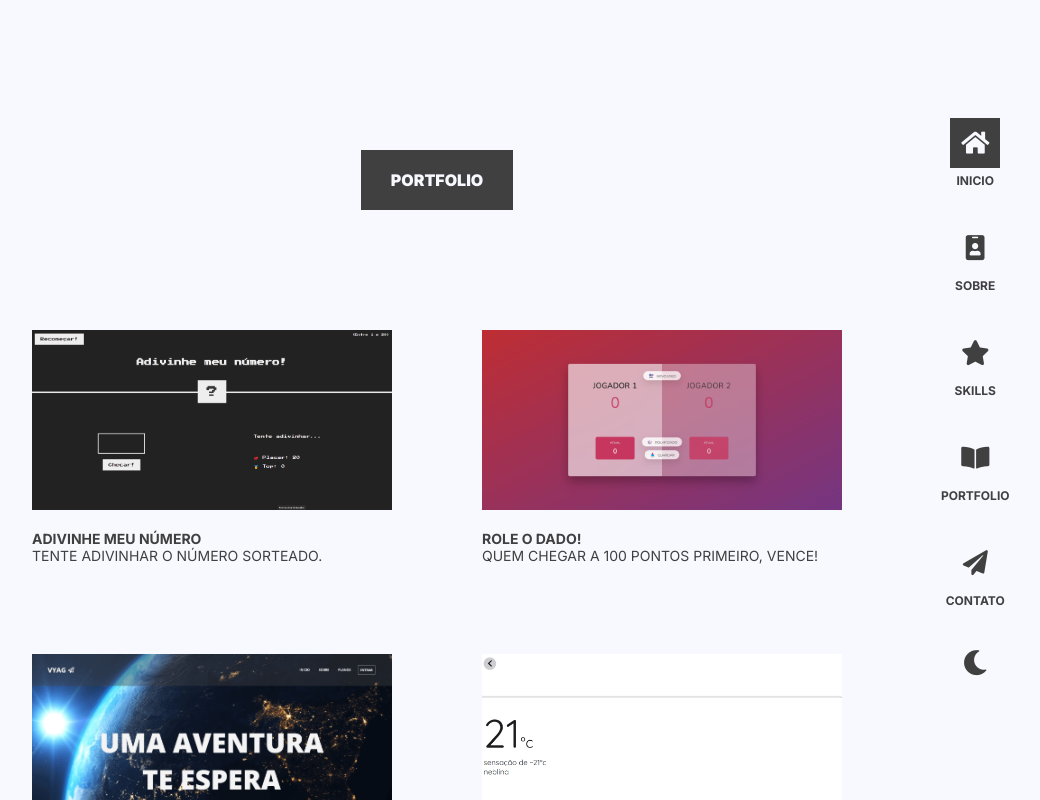
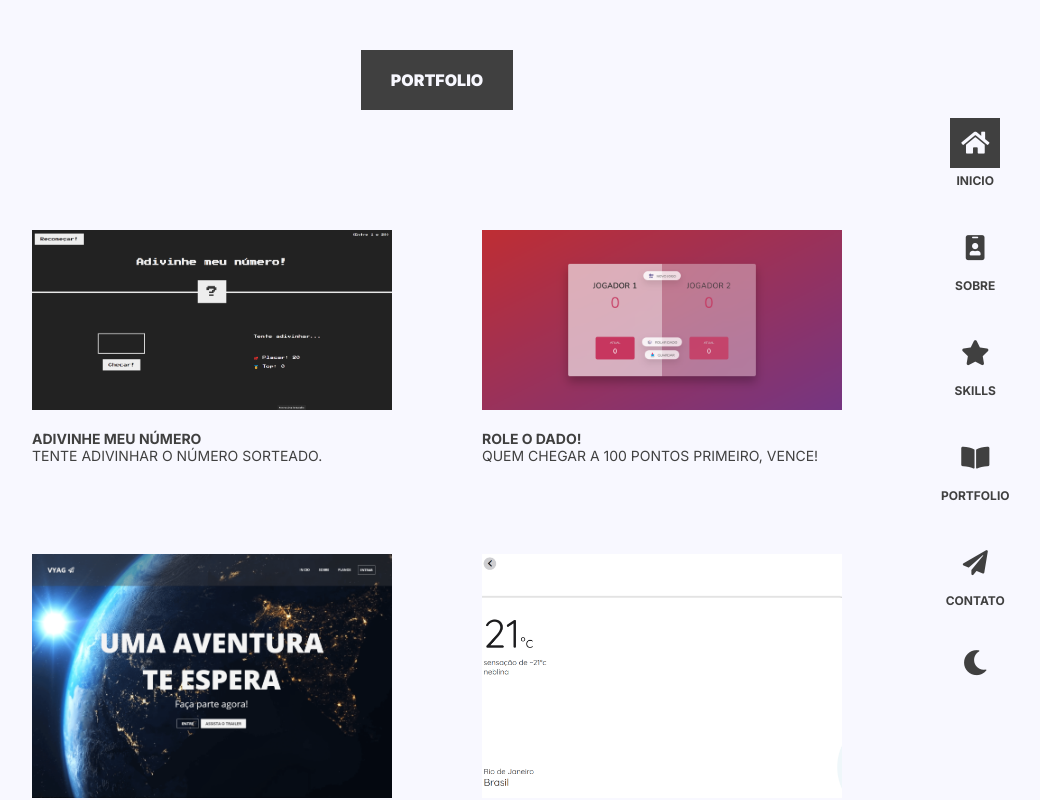
Before and after one commit to heenrik3/portfoliov3, a React (Create React App) app: page /works in a window 1280 px wide. Shown: the top 800 px of the page, without its empty margins (203-1243 px from the left). Built offline with nearby package versions, Linux system fonts and the light colour scheme.

Commit message:
bug fixes #2

```diff
--- a/src/components/sass/layout/_page.sass
+++ b/src/components/sass/layout/_page.sass
@@ -5,10 +5,7 @@
     opacity: 1
 
 .page
-  // margin: 15rem
-  // height: 100vh
-  padding: 15rem
-  // background-color: inherit
+  padding: 5rem
 
   display: flex
   flex-direction: column
--- a/src/components/sass/pages/_works.sass
+++ b/src/components/sass/pages/_works.sass
@@ -1,5 +1,5 @@
 .works
-  // height: 100vh
+  height: 100vh
   @include respond(tab-land)
     margin-bottom: 17rem
 
```
